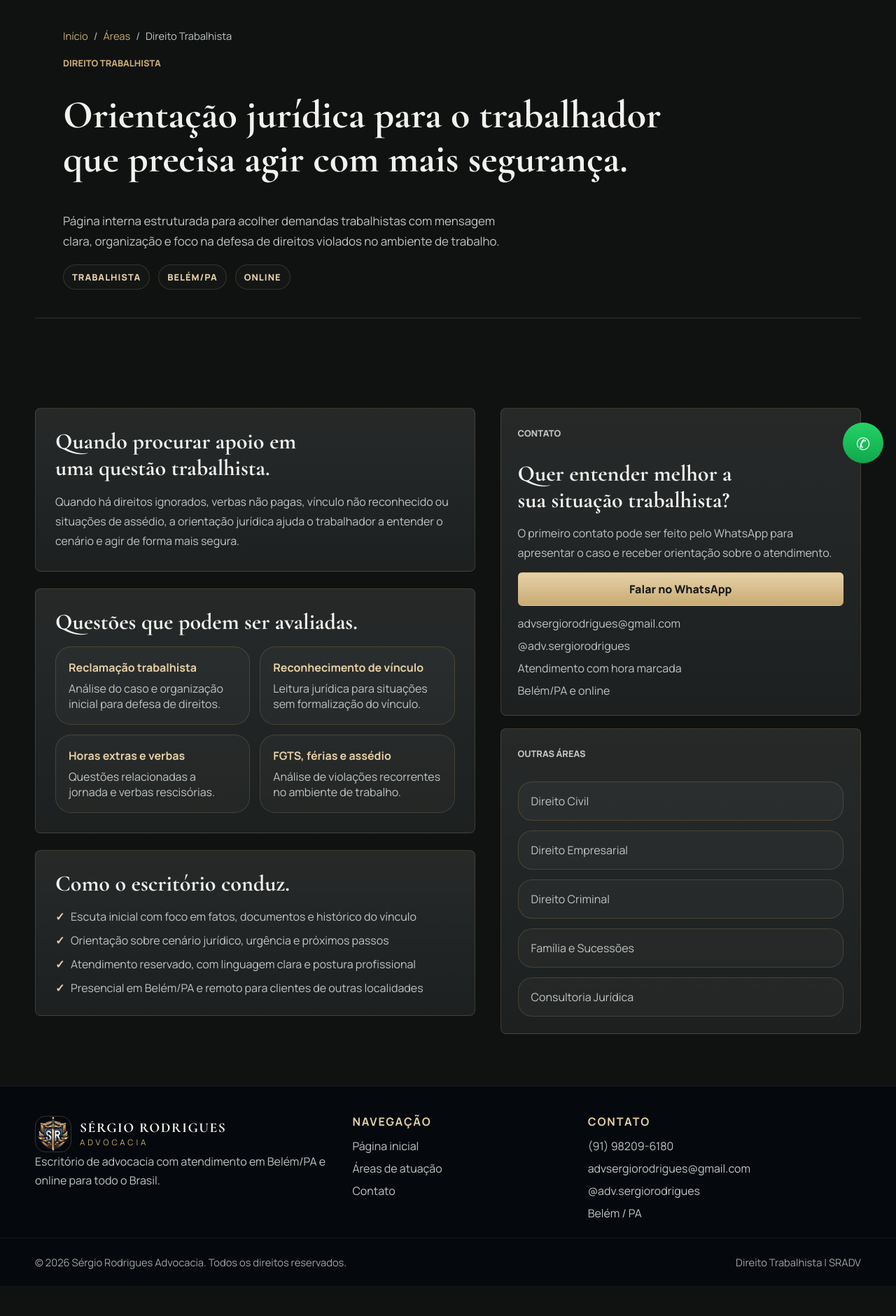
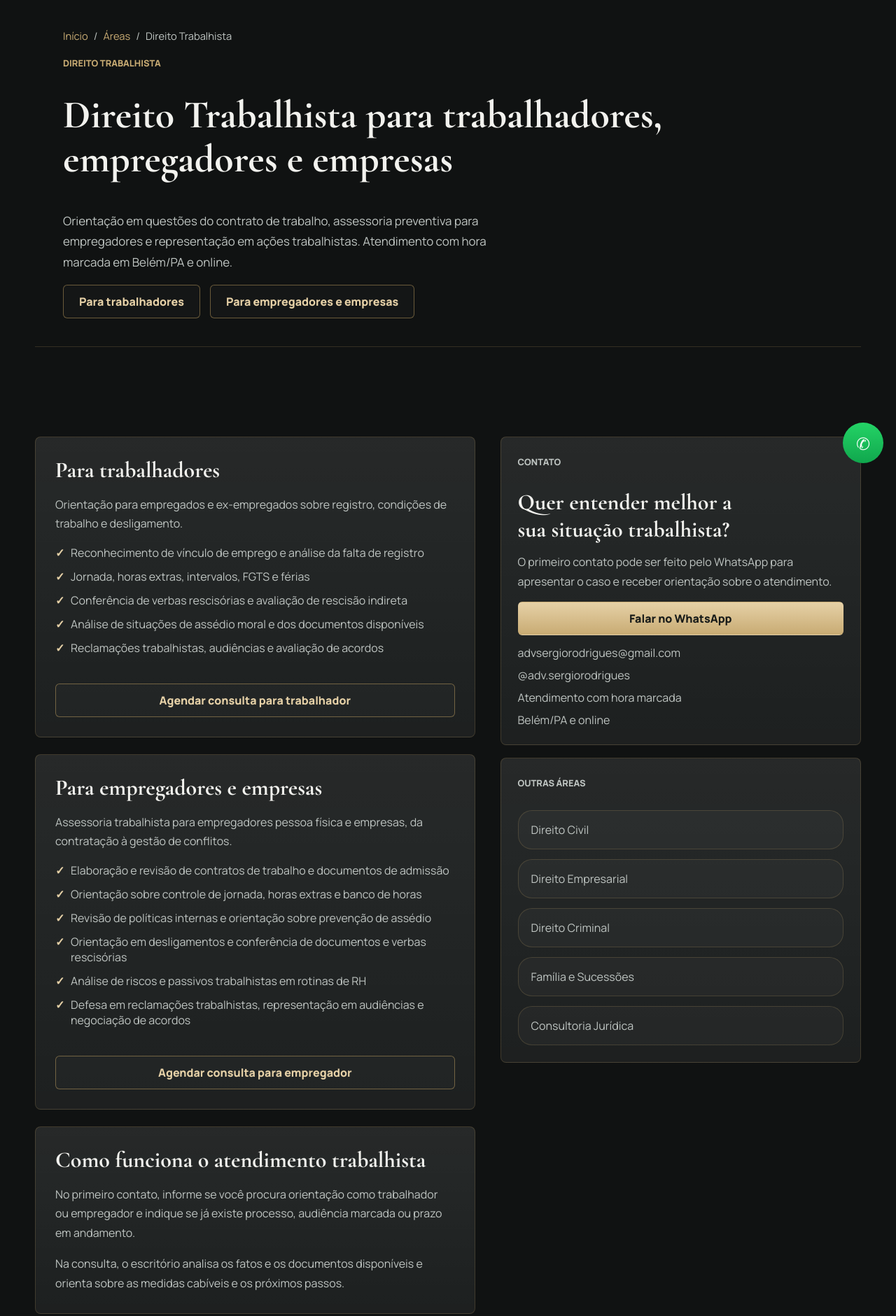
Before and after one commit to linksites/sradv, a plain HTML site: page areas/direito-trabalhista.html in a window 1280 px wide. Shown: the part 120-2001 px from the top of the page at 70% size. Before the commit the page ends 1958 px from the top, so only its background shows below. Drawn offline with nearby package versions, Linux system fonts and the light colour scheme.

Commit message:
Expand labor law services for workers and employers

```diff
--- a/areas/direito-trabalhista.html
+++ b/areas/direito-trabalhista.html
@@ -5,23 +5,23 @@
   <meta name="viewport" content="width=device-width, initial-scale=1.0" />
   <meta name="author" content="Sergio Rodrigues Advocacia" />
   <meta name="format-detection" content="telephone=no, date=no, email=no, address=no" />
-  <title>Direito Trabalhista Em Belém/PA | SRADV</title>
-  <meta name="description" content="Atuação em Direito Trabalhista em Belém/PA e online. Reclamação trabalhista, vínculo, horas extras, FGTS, férias, verbas rescisórias e assédio moral." />
+  <title>Direito Trabalhista para Trabalhadores e Empresas em Belém/PA | SRADV</title>
+  <meta name="description" content="Direito Trabalhista em Belém/PA e online. Orientação para trabalhadores, assessoria preventiva para empregadores e empresas e defesa em ações trabalhistas." />
   <meta name="theme-color" content="#07111f" />
   <meta name="robots" content="index, follow, max-image-preview:large" />
   <meta property="og:locale" content="pt_BR" />
   <meta property="og:type" content="website" />
   <meta property="og:site_name" content="SRADV Sergio Rodrigues Advocacia" />
-  <meta property="og:title" content="Direito Trabalhista Em Belém/PA | SRADV" />
-  <meta property="og:description" content="Atuação em Direito Trabalhista em Belém/PA e online. Reclamação trabalhista, vínculo, horas extras, FGTS, férias, verbas rescisórias e assédio moral." />
+  <meta property="og:title" content="Direito Trabalhista para Trabalhadores e Empresas em Belém/PA | SRADV" />
+  <meta property="og:description" content="Direito Trabalhista em Belém/PA e online. Orientação para trabalhadores, assessoria preventiva para empregadores e empresas e defesa em ações trabalhistas." />
   <meta property="og:url" content="https://linksites.github.io/sradv/areas/direito-trabalhista.html" />
   <meta property="og:image" content="https://linksites.github.io/sradv/assets/foto-hero.jpg" />
   <meta property="og:image:width" content="1024" />
   <meta property="og:image:height" content="1024" />
   <meta property="og:image:alt" content="Retrato institucional de Sergio Rodrigues, advogado em Belem/PA" />
   <meta name="twitter:card" content="summary_large_image" />
-  <meta name="twitter:title" content="Direito Trabalhista Em Belém/PA | SRADV" />
-  <meta name="twitter:description" content="Atuação em Direito Trabalhista em Belém/PA e online. Reclamação trabalhista, vínculo, horas extras, FGTS, férias, verbas rescisórias e assédio moral." />
+  <meta name="twitter:title" content="Direito Trabalhista para Trabalhadores e Empresas em Belém/PA | SRADV" />
+  <meta name="twitter:description" content="Direito Trabalhista em Belém/PA e online. Orientação para trabalhadores, assessoria preventiva para empregadores e empresas e defesa em ações trabalhistas." />
   <meta name="twitter:image" content="https://linksites.github.io/sradv/assets/foto-hero.jpg" />
   <meta name="twitter:image:alt" content="Retrato institucional de Sergio Rodrigues, advogado em Belem/PA" />
   <link rel="canonical" href="https://linksites.github.io/sradv/areas/direito-trabalhista.html" />
@@ -30,7 +30,7 @@
   <link rel="preconnect" href="https://fonts.googleapis.com" />
   <link rel="preconnect" href="https://fonts.gstatic.com" crossorigin />
   <link href="https://fonts.googleapis.com/css2?family=Cormorant+Garamond:wght@500;600;700&family=Manrope:wght@400;500;600;700;800&display=swap" rel="stylesheet" />
-  <link rel="stylesheet" href="../styles.css?v=20261113-2" />
+  <link rel="stylesheet" href="../styles.css?v=20261119-1" />
   <script type="application/ld+json">
     {
       "@context": "https://schema.org",
@@ -38,7 +38,7 @@
       "name": "SRADV Sérgio Rodrigues Advocacia",
       "url": "https://linksites.github.io/sradv/areas/direito-trabalhista.html",
       "image": "https://linksites.github.io/sradv/assets/foto-hero.jpg",
-      "serviceType": "Direito Trabalhista",
+      "serviceType": ["Direito Trabalhista para Trabalhadores", "Direito Trabalhista para Empregadores e Empresas"],
       "telephone": "+55-91-98209-6180",
       "email": "advsergiorodrigues@gmail.com",
       "areaServed": [
@@ -109,37 +109,48 @@
   <main id="conteudo">
     <section class="hero section">
       <div class="container page-hero shell-card">
-        <nav class="breadcrumb" aria-label="Breadcrumb"><a href="../index.html">Início</a><span>/</span><a href="../index.html#areas">Áreas</a><span>/</span><span>Direito Trabalhista</span></nav>
+        <nav class="breadcrumb" aria-label="Localização"><a href="../index.html">Início</a><span>/</span><a href="../index.html#areas">Áreas</a><span>/</span><span>Direito Trabalhista</span></nav>
         <p class="eyebrow">DIREITO TRABALHISTA</p>
-        <h1>Orientação jurídica para o trabalhador que precisa agir com mais segurança.</h1>
-        <p class="lead">Página interna estruturada para acolher demandas trabalhistas com mensagem clara, organização e foco na defesa de direitos violados no ambiente de trabalho.</p>
-        <div class="page-hero-meta"><span class="pill">Trabalhista</span><span class="pill">Belém/PA</span><span class="pill">Online</span></div>
+        <h1>Direito Trabalhista para trabalhadores, empregadores e empresas</h1>
+        <p class="lead">Orientação em questões do contrato de trabalho, assessoria preventiva para empregadores e representação em ações trabalhistas. Atendimento com hora marcada em Belém/PA e online.</p>
+        <nav class="hero-actions" aria-label="Serviços trabalhistas">
+          <a class="btn btn-outline" href="#trabalhadores">Para trabalhadores</a>
+          <a class="btn btn-outline" href="#empregadores">Para empregadores e empresas</a>
+        </nav>
       </div>
     </section>
     <section class="section">
       <div class="container page-layout">
         <div class="page-content">
+          <section class="content-block glass-card labor-services" id="trabalhadores">
+            <h2>Para trabalhadores</h2>
+            <p>Orientação para empregados e ex-empregados sobre registro, condições de trabalho e desligamento.</p>
+            <ul class="check-list">
+              <li>Reconhecimento de vínculo de emprego e análise da falta de registro</li>
+              <li>Jornada, horas extras, intervalos, FGTS e férias</li>
+              <li>Conferência de verbas rescisórias e avaliação de rescisão indireta</li>
+              <li>Análise de situações de assédio moral e dos documentos disponíveis</li>
+              <li>Reclamações trabalhistas, audiências e avaliação de acordos</li>
+            </ul>
+            <a class="btn btn-outline" target="_blank" rel="noopener noreferrer" href="https://wa.me/5591982096180?text=Ol%C3%A1%2C%20Dr.%20S%C3%A9rgio.%20Gostaria%20de%20agendar%20uma%20consulta%20trabalhista%20como%20trabalhador%28a%29.">Agendar consulta para trabalhador</a>
+          </section>
+          <section class="content-block glass-card labor-services" id="empregadores">
+            <h2>Para empregadores e empresas</h2>
+            <p>Assessoria trabalhista para empregadores pessoa física e empresas, da contratação à gestão de conflitos.</p>
+            <ul class="check-list">
+              <li>Elaboração e revisão de contratos de trabalho e documentos de admissão</li>
+              <li>Orientação sobre controle de jornada, horas extras e banco de horas</li>
+              <li>Revisão de políticas internas e orientação sobre prevenção de assédio</li>
+              <li>Orientação em desligamentos e conferência de documentos e verbas rescisórias</li>
+              <li>Análise de riscos e passivos trabalhistas em rotinas de RH</li>
+              <li>Defesa em reclamações trabalhistas, representação em audiências e negociação de acordos</li>
+            </ul>
+            <a class="btn btn-outline" target="_blank" rel="noopener noreferrer" href="https://wa.me/5591982096180?text=Ol%C3%A1%2C%20Dr.%20S%C3%A9rgio.%20Gostaria%20de%20agendar%20uma%20consulta%20trabalhista%20para%20empregador%20ou%20empresa.">Agendar consulta para empregador</a>
+          </section>
           <article class="content-block glass-card">
-            <h2>Quando procurar apoio em uma questão trabalhista.</h2>
-            <p>Quando há direitos ignorados, verbas não pagas, vínculo não reconhecido ou situações de assédio, a orientação jurídica ajuda o trabalhador a entender o cenário e agir de forma mais segura.</p>
-          </article>
-          <article class="content-block glass-card">
-            <h2>Questões que podem ser avaliadas.</h2>
-            <div class="bullet-grid">
-              <article class="bullet-card"><strong>Reclamação trabalhista</strong><span>Análise do caso e organização inicial para defesa de direitos.</span></article>
-              <article class="bullet-card"><strong>Reconhecimento de vínculo</strong><span>Leitura jurídica para situações sem formalização do vínculo.</span></article>
-              <article class="bullet-card"><strong>Horas extras e verbas</strong><span>Questões relacionadas a jornada e verbas rescisórias.</span></article>
-              <article class="bullet-card"><strong>FGTS, férias e assédio</strong><span>Análise de violações recorrentes no ambiente de trabalho.</span></article>
-            </div>
-          </article>
-          <article class="content-block glass-card">
-            <h2>Como o escritório conduz.</h2>
-            <ul class="check-list">
-              <li>Escuta inicial com foco em fatos, documentos e histórico do vínculo</li>
-              <li>Orientação sobre cenário jurídico, urgência e próximos passos</li>
-              <li>Atendimento reservado, com linguagem clara e postura profissional</li>
-              <li>Presencial em Belém/PA e remoto para clientes de outras localidades</li>
-            </ul>
+            <h2>Como funciona o atendimento trabalhista</h2>
+            <p>No primeiro contato, informe se você procura orientação como trabalhador ou empregador e indique se já existe processo, audiência marcada ou prazo em andamento.</p>
+            <p>Na consulta, o escritório analisa os fatos e os documentos disponíveis e orienta sobre as medidas cabíveis e os próximos passos.</p>
           </article>
         </div>
         <aside class="page-sidebar">
--- a/styles.css
+++ b/styles.css
@@ -1435,3 +1435,24 @@ a[href^="mailto:"] { overflow-wrap:anywhere; }
     filter:none !important;
   }
 }
+
+.labor-services {
+  scroll-margin-top: 124px;
+}
+
+.labor-services .check-list {
+  margin-block-end: 24px;
+}
+
+.labor-spotlight-heading {
+  grid-column: 1 / -1;
+}
+
+#trabalhista .spotlight-panel {
+  grid-template-rows: auto 1fr auto;
+}
+
+#trabalhista .btn,
+.labor-services .btn {
+  text-align: center;
+}
```
Also changed, not shown: areas/direito-empresarial.html (+1 -1 lines), index.html (+19 -24 lines), sitemap.xml (+6 -3 lines).
